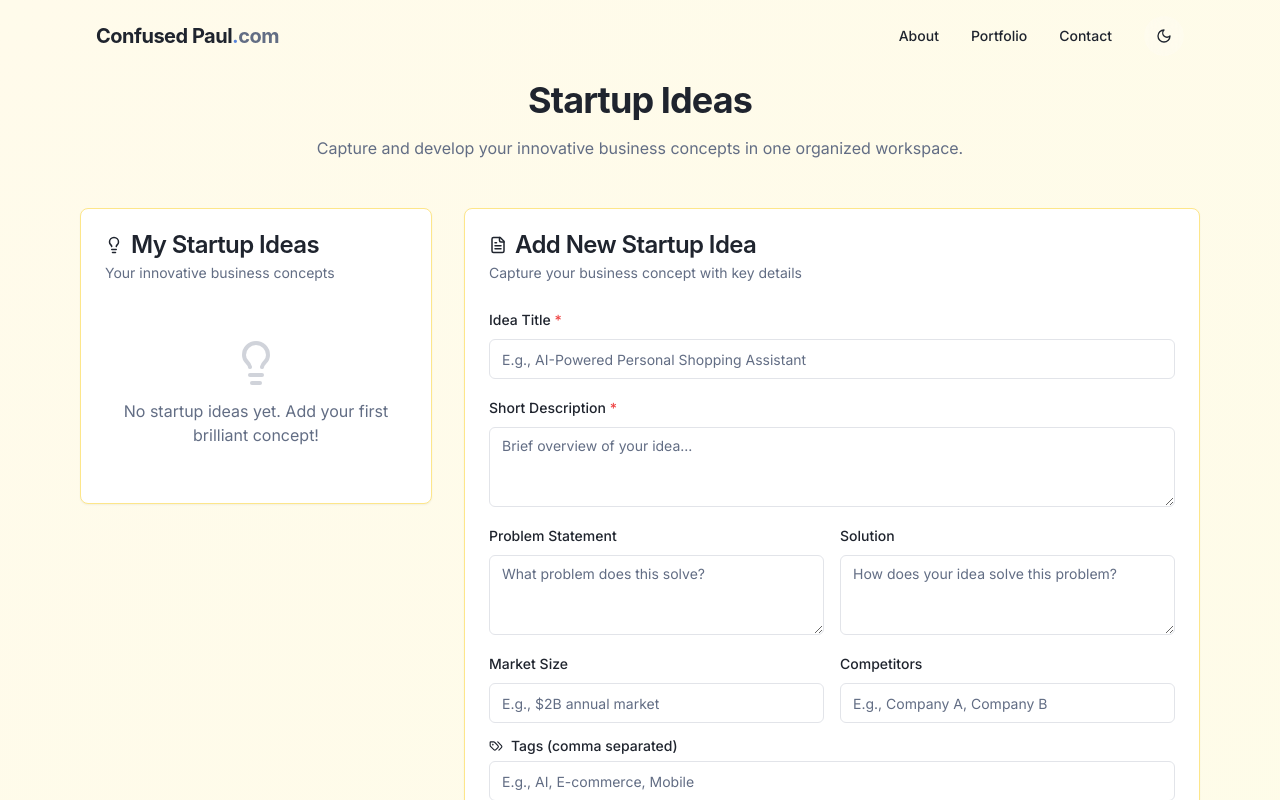
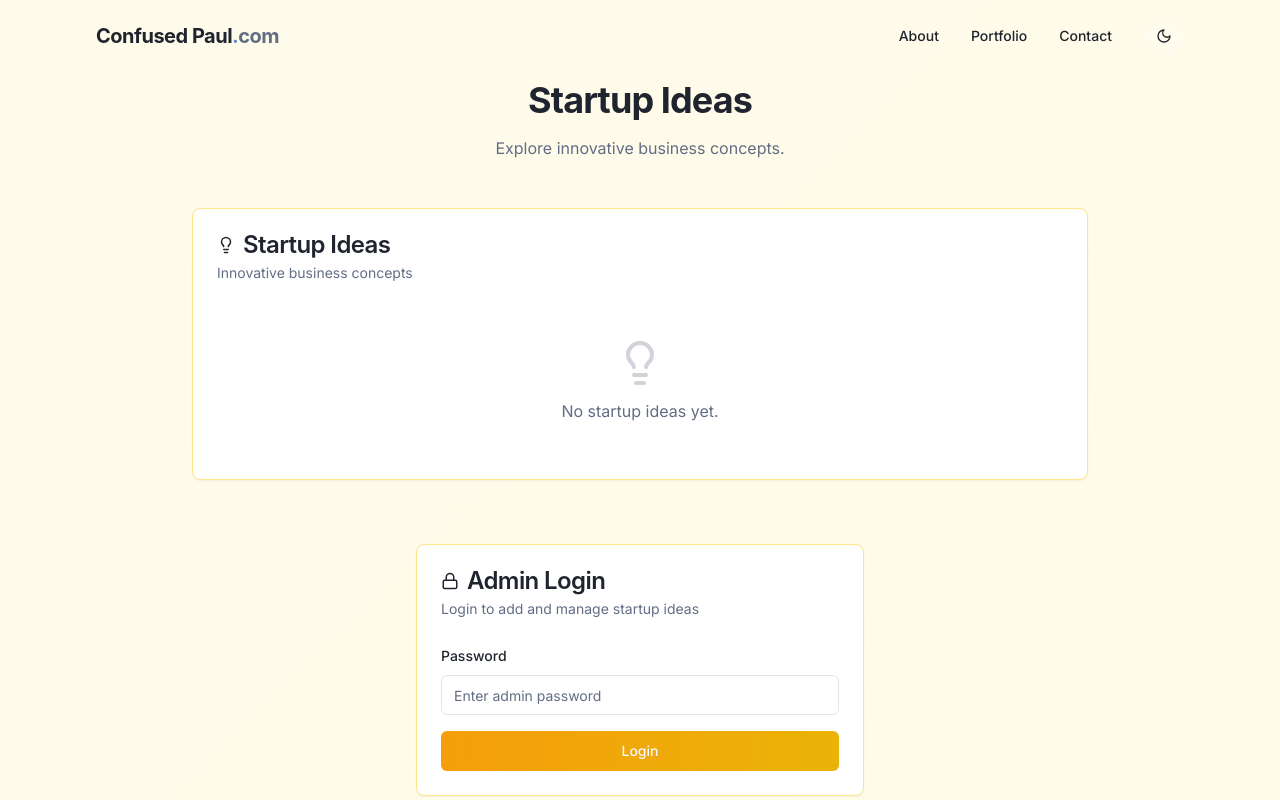
Before and after one commit to adi-paul-22/confused-paul, a React (Vite) app: page /startup-ideas in a window 1280 px wide. Shown: the top 800 px of the page. Built offline with nearby package versions, Linux system fonts and the light colour scheme.

Commit message:
Fix idea visibility
Ensure that only authenticated users can manage ideas.

```diff
--- a/src/pages/StartupIdeas.tsx
+++ b/src/pages/StartupIdeas.tsx
@@ -1,14 +1,15 @@
 
-import React, { useState } from "react";
+import React, { useState, useEffect } from "react";
 import { Button } from "@/components/ui/button";
 import { Card, CardContent, CardHeader, CardTitle, CardDescription } from "@/components/ui/card";
 import { Input } from "@/components/ui/input";
 import { Label } from "@/components/ui/label";
 import { Textarea } from "@/components/ui/textarea";
-import { Lightbulb, Upload, FileText, Trash, Download, Image, Save, Tags } from "lucide-react";
+import { Lightbulb, Upload, FileText, Trash, Download, Image, Save, Tags, Lock } from "lucide-react";
 import { toast } from "sonner";
 import Navbar from "@/components/Navbar";
 import Footer from "@/components/Footer";
+import { useNavigate } from "react-router-dom";
 
 interface StartupIdea {
   id: string;
@@ -23,6 +24,8 @@ interface StartupIdea {
 }
 
 const StartupIdeas = () => {
+  const [isAuthenticated, setIsAuthenticated] = useState(false);
+  const [password, setPassword] = useState("");
   const [ideas, setIdeas] = useState<StartupIdea[]>(() => {
     const savedIdeas = localStorage.getItem("startupIdeas");
     return savedIdeas ? JSON.parse(savedIdeas) : [];
@@ -37,6 +40,25 @@ const StartupIdeas = () => {
   const [tags, setTags] = useState("");
   const [selectedFile, setSelectedFile] = useState<File | null>(null);
   const [isImporting, setIsImporting] = useState(false);
+  const navigate = useNavigate();
+
+  useEffect(() => {
+    localStorage.setItem("startupIdeas", JSON.stringify(ideas));
+  }, [ideas]);
+
+  const handleLogin = () => {
+    if (password === "admin123") {
+      setIsAuthenticated(true);
+      toast.success("Logged in successfully");
+    } else {
+      toast.error("Invalid password");
+    }
+  };
+
+  const handleLogout = () => {
+    setIsAuthenticated(false);
+    navigate("/");
+  };
 
   const handleSaveIdea = () => {
     if (!title || !description) {
@@ -58,7 +80,6 @@ const StartupIdeas = () => {
 
     const updatedIdeas = [newIdea, ...ideas];
     setIdeas(updatedIdeas);
-    localStorage.setItem("startupIdeas", JSON.stringify(updatedIdeas));
 
     // Reset form
     setTitle("");
@@ -75,7 +96,6 @@ const StartupIdeas = () => {
   const handleDeleteIdea = (id: string) => {
     const updatedIdeas = ideas.filter(idea => idea.id !== id);
     setIdeas(updatedIdeas);
-    localStorage.setItem("startupIdeas", JSON.stringify(updatedIdeas));
     toast.success("Startup idea deleted successfully!");
   };
 
@@ -114,16 +134,131 @@ const StartupIdeas = () => {
     }
   };
 
+  // If not authenticated, show login form for admin access
+  if (!isAuthenticated) {
+    return (
+      <div className="min-h-screen flex flex-col bg-gradient-to-br from-amber-50 to-yellow-50 dark:from-amber-950/20 dark:to-yellow-950/20">
+        <Navbar />
+
+        <main className="flex-grow container max-w-6xl mx-auto px-4 py-20">
+          <div className="text-center mb-12">
+            <h1 className="text-4xl font-bold mb-4">Startup Ideas</h1>
+            <p className="text-muted-foreground max-w-2xl mx-auto">
+              Explore innovative business concepts.
+            </p>
+          </div>
+
+          <div className="grid grid-cols-1 gap-8 max-w-4xl mx-auto">
+            {/* Display all ideas for visitors */}
+            <div className="space-y-6">
+              <Card className="border border-amber-200 dark:border-amber-800">
+                <CardHeader>
+                  <CardTitle className="flex items-center gap-2">
+                    <Lightbulb size={18} />
+                    Startup Ideas
+                  </CardTitle>
+                  <CardDescription>Innovative business concepts</CardDescription>
+                </CardHeader>
+                <CardContent className="max-h-[600px] overflow-y-auto space-y-4">
+                  {ideas.length > 0 ? (
+                    ideas.map((idea) => (
+                      <Card key={idea.id} className="p-4 hover:bg-amber-50/50 dark:hover:bg-amber-900/10 transition-colors">
+                        <div>
+                          <h3 className="font-medium">{idea.title}</h3>
+                          <div className="flex flex-wrap gap-1 my-1">
+                            {idea.tags.map((tag, index) => (
+                              <span
+                                key={index}
+                                className="bg-amber-100 dark:bg-amber-900/30 text-amber-700 dark:text-amber-400 px-2 py-0.5 rounded-full text-xs"
+                              >
+                                {tag}
+                              </span>
+                            ))}
+                          </div>
+                          <p className="text-sm text-muted-foreground mt-1">
+                            {idea.description}
+                          </p>
+                          {idea.problemStatement && (
+                            <div className="mt-2">
+                              <p className="text-xs font-medium text-amber-700 dark:text-amber-400">Problem:</p>
+                              <p className="text-sm text-muted-foreground">{idea.problemStatement}</p>
+                            </div>
+                          )}
+                          {idea.solution && (
+                            <div className="mt-2">
+                              <p className="text-xs font-medium text-amber-700 dark:text-amber-400">Solution:</p>
+                              <p className="text-sm text-muted-foreground">{idea.solution}</p>
+                            </div>
+                          )}
+                          {idea.marketSize && (
+                            <p className="text-xs text-muted-foreground mt-2">Market Size: {idea.marketSize}</p>
+                          )}
+                          {idea.competitors && (
+                            <p className="text-xs text-muted-foreground">Competitors: {idea.competitors}</p>
+                          )}
+                        </div>
+                      </Card>
+                    ))
+                  ) : (
+                    <div className="text-center py-8">
+                      <Lightbulb className="mx-auto h-12 w-12 text-muted-foreground/30 mb-3" />
+                      <p className="text-muted-foreground">No startup ideas yet.</p>
+                    </div>
+                  )}
+                </CardContent>
+              </Card>
+            </div>
+
+            {/* Admin Login Form */}
+            <div className="mt-8">
+              <Card className="w-full max-w-md mx-auto border border-amber-200 dark:border-amber-800">
+                <CardHeader>
+                  <CardTitle className="flex items-center gap-2">
+                    <Lock size={18} />
+                    Admin Login
+                  </CardTitle>
+                  <CardDescription>Login to add and manage startup ideas</CardDescription>
+                </CardHeader>
+                <CardContent>
+                  <div className="space-y-4">
+                    <div className="space-y-2">
+                      <Label htmlFor="password">Password</Label>
+                      <Input
+                        id="password"
+                        type="password"
+                        value={password}
+                        onChange={(e) => setPassword(e.target.value)}
+                        placeholder="Enter admin password"
+                        className="w-full"
+                      />
+                    </div>
+                    <Button
+                      onClick={handleLogin}
+                      className="w-full bg-gradient-to-r from-amber-500 to-yellow-500 hover:from-amber-600 hover:to-yellow-600"
+                    >
+                      Login
+                    </Button>
+                  </div>
+                </CardContent>
+              </Card>
+            </div>
+          </div>
+        </main>
+
+        <Footer />
+      </div>
+    );
+  }
+
+  // Admin view with form to add ideas
   return (
     <div className="min-h-screen flex flex-col bg-gradient-to-br from-amber-50 to-yellow-50 dark:from-amber-950/20 dark:to-yellow-950/20">
       <Navbar />
 
       <main className="flex-grow container max-w-6xl mx-auto px-4 py-20">
-        <div className="text-center mb-12">
-          <h1 className="text-4xl font-bold mb-4">Startup Ideas</h1>
-          <p className="text-muted-foreground max-w-2xl mx-auto">
-            Capture and develop your innovative business concepts in one organized workspace.
-          </p>
+        <div className="flex justify-between items-center mb-12">
+          <h1 className="text-4xl font-bold">Startup Ideas Admin</h1>
+          <Button variant="outline" onClick={handleLogout}>Logout</Button>
         </div>
 
         <div className="grid grid-cols-1 lg:grid-cols-3 gap-8">
```
